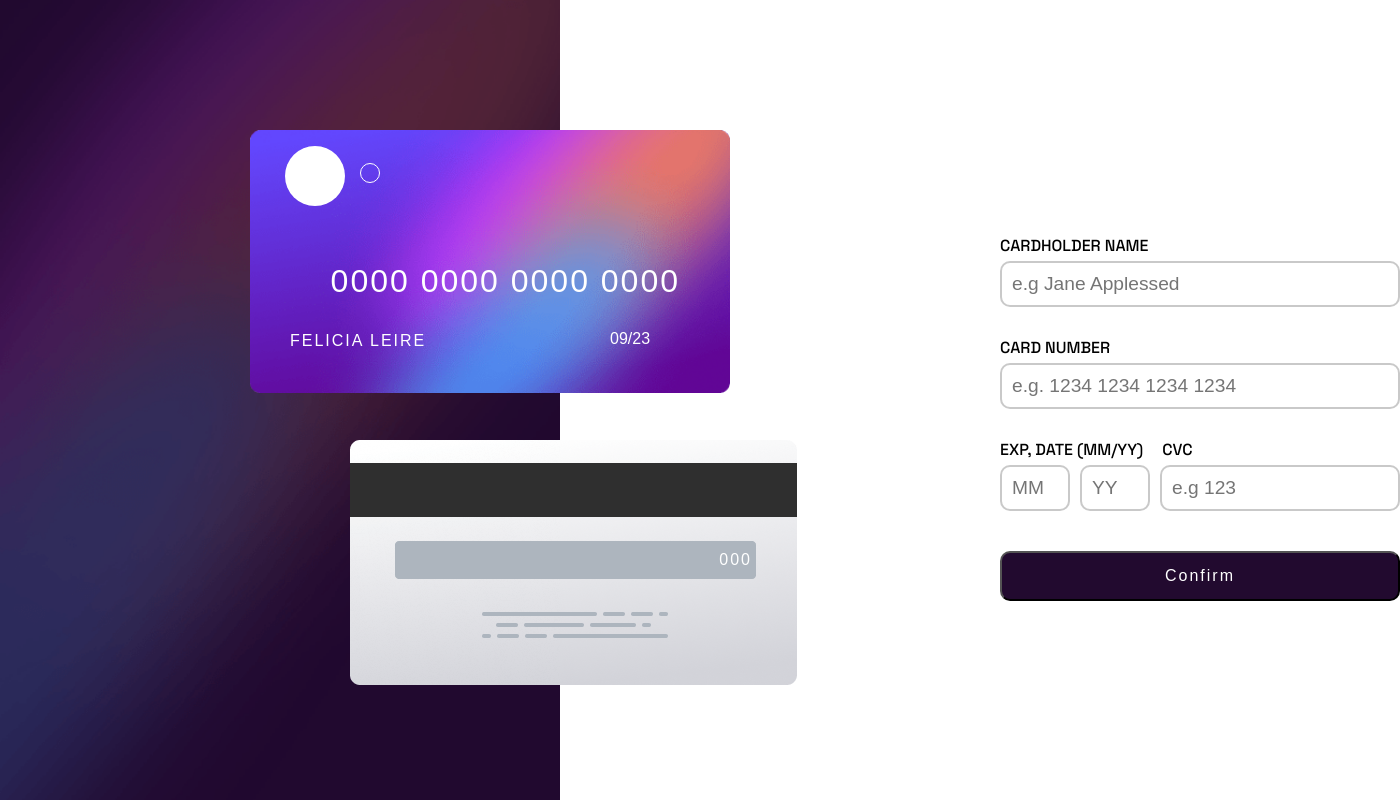
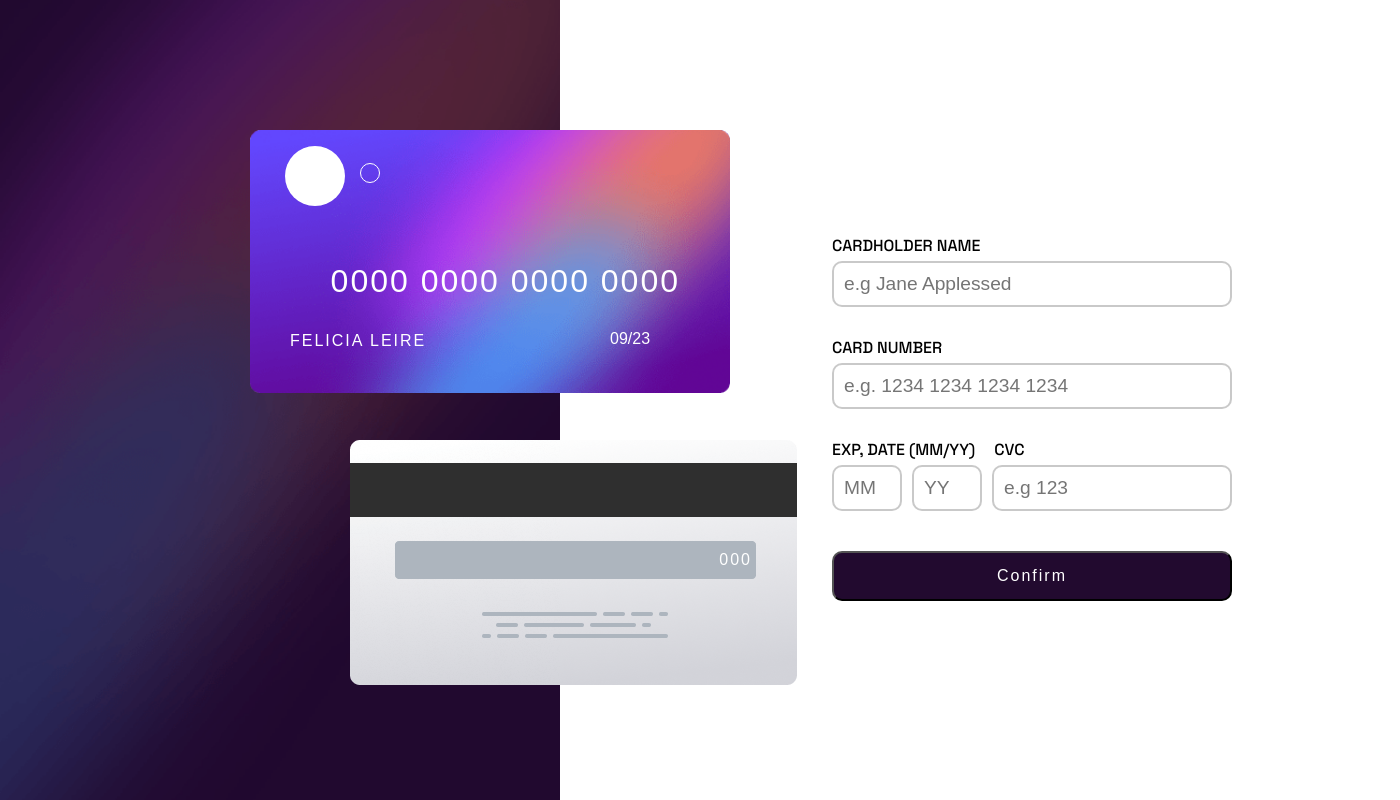
Before and after one commit to DavidSRV/CreditCard, a website: page index.html in a window 1280 px wide. Shown: the whole page, 1400 px wide, since content can reach past the window. Drawn offline with Linux system fonts and the light colour scheme.

Commit message:
Se arregla un poco responsive

```diff
--- a/Assets/sass/styles.scss
+++ b/Assets/sass/styles.scss
@@ -184,7 +184,7 @@ $input: #220a2f;
 form {
     position: absolute;
     top: 235px;
-    left: 1000px;
+    left: 65%;
     width: 400px;
     display: block;
 
```
Also changed, not shown: Assets/css/styles.css.
